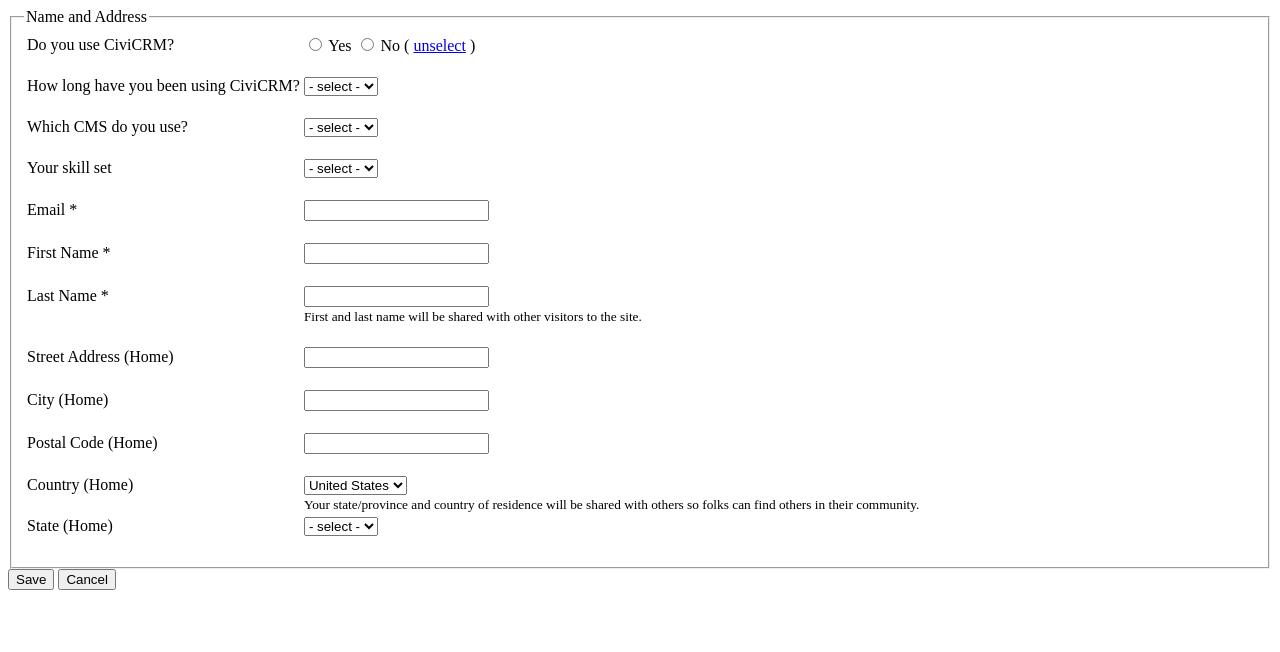
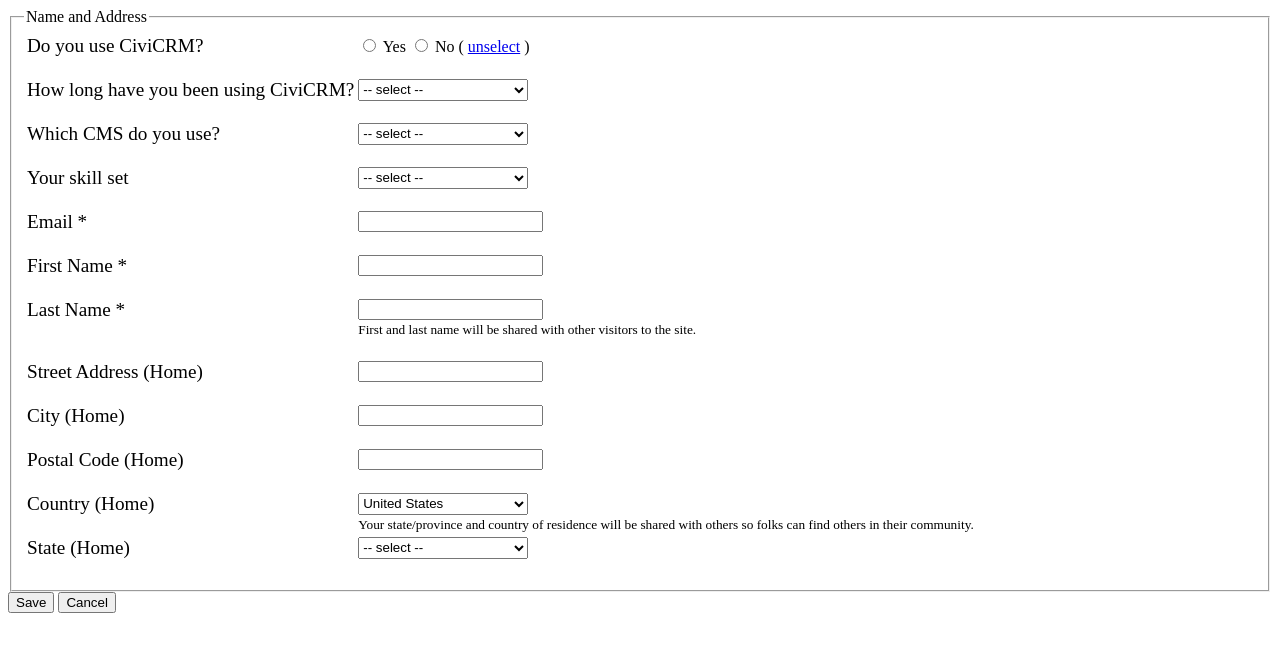
Before and after one commit to AzharHabib970/SmashCode, a plain HTML site: page task 1 html/index.html in a window 1280 px wide. Drawn offline with Linux system fonts and the light colour scheme.

Commit message:
improve a selection option (update )

```diff
--- a/task 1 html/index.html
+++ b/task 1 html/index.html
@@ -3,7 +3,21 @@
 <head>
     <meta charset="UTF-8">
     <meta name="viewport" content="width=device-width, initial-scale=1.0">
-    <title>RegistrationFrom</title>
+    <title>Document</title>
+    <style>
+
+select{
+
+    width: 170px;
+    height: 22px;
+
+
+}
+
+label{
+    font-size: 1.2rem;
+}
+    </style>
 </head>
 <body>
 
@@ -28,7 +42,7 @@
               </td>
               <td>
                   <select>
-                      <option value="">- select -</option>
+                      <option value="">-- select --</option>
                   </select><br><br>
               </td>
           </tr>
@@ -38,7 +52,7 @@
               </td>
               <td>
                   <select>
-                      <option value="">- select -</option>
+                      <option value="">-- select --</option>
                   </select><br><br>
               </td>
           </tr>
@@ -48,7 +62,7 @@
               </td>
               <td>
                   <select>
-                      <option value="">- select -</option>
+                      <option value="">-- select --</option>
                   </select><br><br>
               </td>
           </tr>
@@ -121,7 +135,7 @@
               </td>
               <td>
                   <select>
-                      <option value="">- select -</option>
+                      <option value="">-- select --</option>
                   </select>
                   <br><br>
               </td>
```
